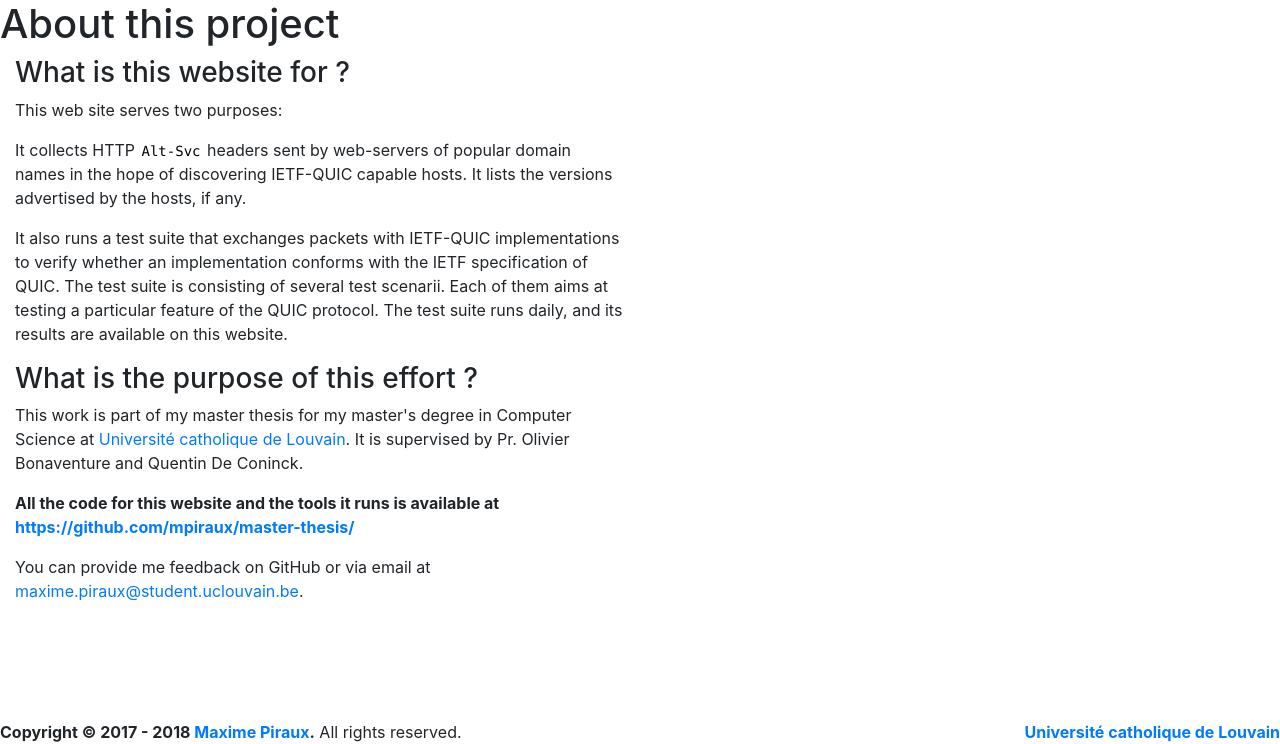
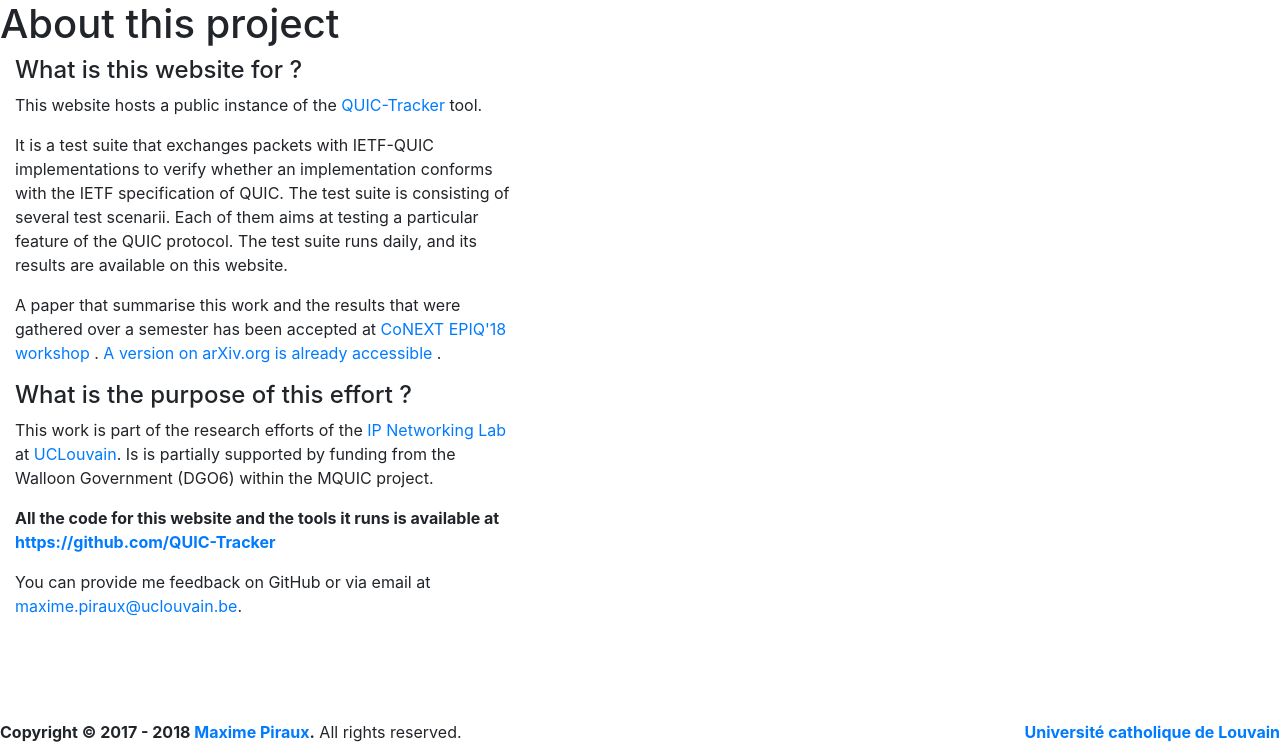
Before and after one commit to QUIC-Tracker/web-app, a Flask app: template quic_tracker/templates/about.html in a window 1280 px wide. Shown: the part 56-800 px from the top of the page. Run offline with Flask 2, Linux system fonts and the light colour scheme; the template is opened without the code that fills it, so the values that code supplies are empty; some libraries are stand-ins or nearby versions.

Commit message:
Updates the about page

```diff
--- a/quic_tracker/templates/about.html
+++ b/quic_tracker/templates/about.html
@@ -20,34 +20,46 @@
 {% endblock %}
 {% block content %}
     <div class="row">
-        <div class="col-lg-6">
+        <div class="col-lg-5">
             <div class="box box-">
                 <div class="box-body">
-                    <h3>What is this website for ?</h3>
-                    <p>This web site serves two purposes:</p>
+                    <h4>What is this website for ?</h4>
+
+                    <p>This website hosts a public instance of the
+                        <a href="https://github.com/QUIC-Tracker/quic-tracker" target="_blank">
+                            QUIC-Tracker
+                        </a>
+                        tool.
+                    </p>
+
                     <p>
-                        It collects HTTP <code>Alt-Svc</code> headers sent by web-servers of popular domain names in the
-                        hope of discovering IETF-QUIC capable hosts. It lists the versions advertised by the hosts,
-                        if any.
-                    <p>
-                    <p>
-                        It also runs a test suite that exchanges packets with IETF-QUIC implementations to verify
+                        It is a test suite that exchanges packets with IETF-QUIC implementations to verify
                         whether an implementation conforms with the IETF specification of QUIC. The test suite is
                         consisting of several test scenarii. Each of them aims at testing a particular feature of the
                         QUIC protocol. The test suite runs daily, and its results are available on this website.
                     </p>
 
-                    <h3>What is the purpose of this effort ?</h3>
                     <p>
-                        This work is part of my master thesis for my master's degree in Computer Science at
-                        <a href="https://uclouvain.be" target="_blank">Université catholique de Louvain</a>. It is
-                        supervised by Pr. Olivier Bonaventure and Quentin De Coninck.
+                        A paper that summarise this work and the results that were gathered over a semester has been
+                        accepted at <a href="https://conferences2.sigcomm.org/co-next/2018/#!/workshop-epiq" target="_blank">
+                            CoNEXT EPIQ'18 workshop
+                        </a>. <a href="https://arxiv.org/pdf/1810.09134" target="_blank">
+                            A version on arXiv.org is already accessible
+                        </a>.
+                    </p>
+
+                    <h4>What is the purpose of this effort ?</h4>
+                    <p>
+                        This work is part of the research efforts of the <a href="https://inl.info.ucl.ac.be/" target="_blank">
+                            IP Networking Lab
+                        </a> at <a href="https://uclouvain.be" target="_blank">UCLouvain</a>. Is is partially supported
+                        by funding from the Walloon Government (DGO6) within the MQUIC project.
                     </p>
 
                     <p>
                         <b> All the code for this website and the tools it runs is available at
-                            <a href="https://github.com/mpiraux/master-thesis/" target="_blank">
-                                https://github.com/mpiraux/master-thesis/
+                            <a href="https://github.com/QUIC-Tracker" target="_blank">
+                                https://github.com/QUIC-Tracker
                             </a>
                         </b>
                     </p>
@@ -59,7 +71,7 @@
 {% block js %}
     {{ super() }}
     <script type="text/javascript" language="javascript">
-        const coded = "s2P8sz.H8F21P@YD1UzLD.1p0b1V28L.mz";
+        const coded = "KDNPKa.oP9DqN@qAe1qpDPs.6a";
         const key = "BWI0wU1NAfEkKtbPp9MSsa58VFQZLz3lXdu4OCRy6joxcGJDmgHivrY2ne7Tqh";
         const shift = coded.length;
         var link = "";
@@ -74,6 +86,6 @@
                 link += (key.charAt(ltr));
             }
         }
-        $('.box-body').append("You can provide me feedback on GitHub or via email at <a href='mailto:" + link + "'>"+ link +"</a>.");
+        $('.box-body').append("You can provide me feedback on GitHub or via email at <a href='mailto:" + link + "'>" + link + "</a>.");
     </script>
 {% endblock %}
```
